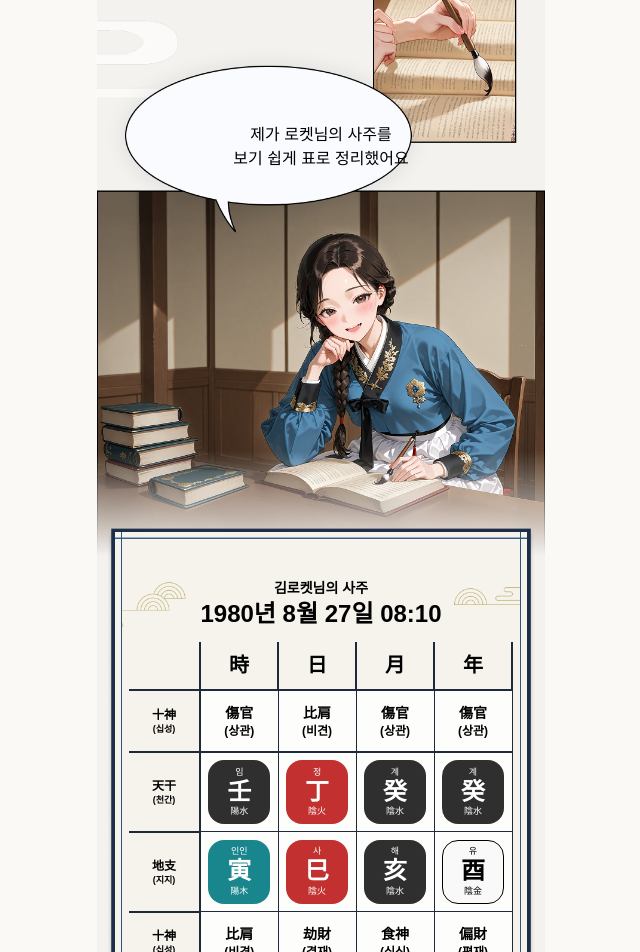
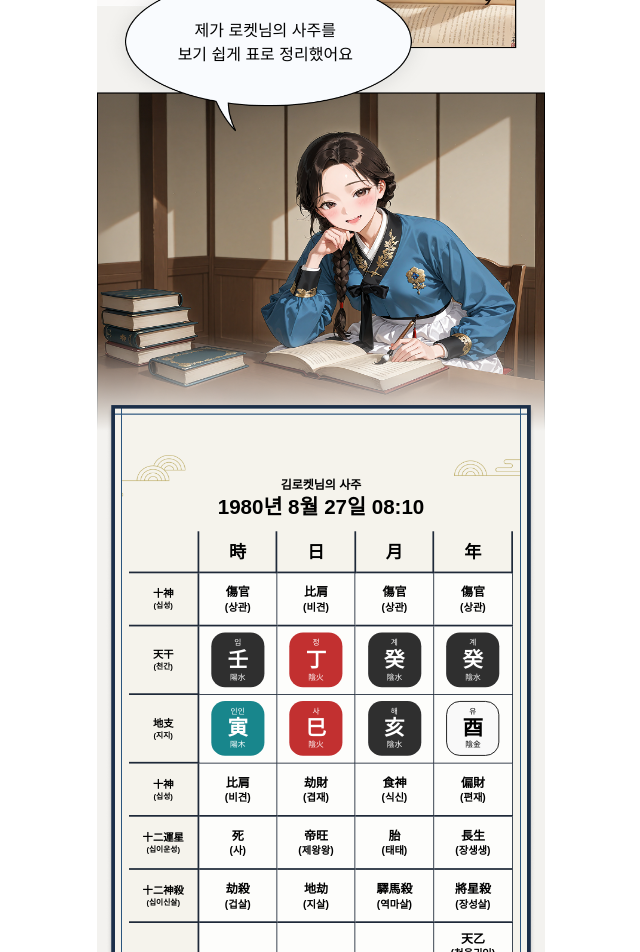
Before and after one commit to im2BB/rocketai-coding-test, a Next.js app: page / in a window 1280 px wide. Shown: the part 1120-2072 px from the top of the page, without its empty margins (319-959 px from the left). Built offline with nearby package versions, Linux system fonts and the light colour scheme.

Commit message:
0.1.6 크기 조정 그리고 테이블 위치 재수정

```diff
--- a/app/page.js
+++ b/app/page.js
@@ -4,20 +4,20 @@ import OverlayText from "./components/overlaytext";
 
 export default function Home() {
   return (
-    <div className="min-h-screen w-full flex justify-center bg-[#fbf9f5]">
-      <main className="w-full max-w-[448px] relative overflow-hidden">
-        {/* 배경 이미지 */}
+    <div className="min-h-screen w-full flex justify-center">
+      <main className="w-full max-w-[448px] relative overflow-hidden max-h-[2300px]">
         <img
           src="/main.png"
           alt="main image"
-          className="block w-full h-full object-cover"
+          className="block w-full h-full bg-[#fbf9f5]"
         />
 
-        {/* 오버레이 */}
         <div className="absolute inset-0 w-full h-full pointer-events-none">
           {/* 첫 번째 텍스트 블록 */}
           <OverlayText
-            className="absolute top-[32%] left-1/2 -translate-x-1/2 text-center text-black text-[min(3.5vw,1rem)] max-w-[80%] pointer-events-auto"
+            top="31.8%"
+            left="18%"
+            translateX="1/2"
             texts={[
               "이제 본격적으로",
               "로켓님의 사주팔자를",
@@ -27,15 +27,25 @@ export default function Home() {
 
           {/* 두 번째 텍스트 블록 */}
           <OverlayText
-            className="absolute top-[50%] left-1/2 -translate-x-1/2 text-center font-medium text-black text-[min(3.5vw,1rem)] max-w-[80%] pointer-events-auto"
+            top="49.51%"
+            left="18%"
+            translateX="1/3"
+            className="font-medium pr-5"
             texts={["제가 로켓님의 사주를", "보기 쉽게 표로 정리했어요"]}
           />
 
           {/* SajuPlain 컴포넌트 */}
-          <div className="absolute top-[67%] left-1/2 -translate-x-1/2 w-full max-w-[448px] pr-8 pl-8 pb-10 pointer-events-auto">
-            <div className="w-full h-auto">
-              <SajuPlain />
-            </div>
+          <div className="absolute left-1/2 pl-8 pr-8 -translate-x-1/2 top-[67%] w-full max-w-[448px] pt-7 pointer-events-auto">
+            <svg viewBox="0 0 448 700" preserveAspectRatio="xMidYMid meet">
+              <foreignObject width="448" height="700">
+                <div
+                  xmlns="http://www.w3.org/1999/xhtml"
+                  className="w-full h-full"
+                >
+                  <SajuPlain />
+                </div>
+              </foreignObject>
+            </svg>
           </div>
         </div>
       </main>
```
